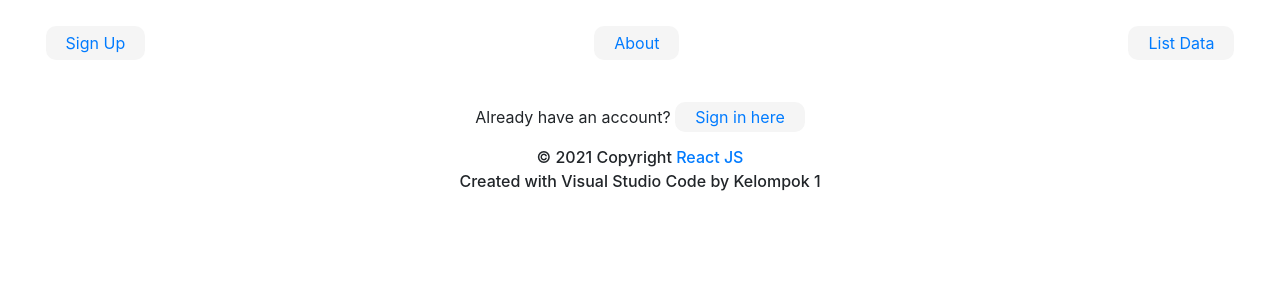
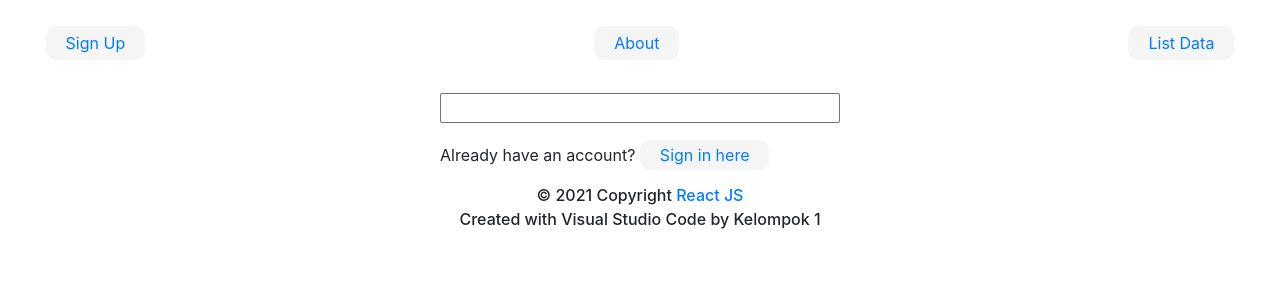
Before and after one commit to PTP-JR/kel-1, a React (Create React App) app: page /sign-up in a window 1280 px wide. Shown: the top 300 px of the page. Built offline with nearby package versions, Linux system fonts and the light colour scheme.

Commit message:
add label sign up

```diff
--- a/src/components/SignUp.js
+++ b/src/components/SignUp.js
@@ -4,6 +4,10 @@ function SignUp() {
     return (
         <div>
             <form>
+
+                <label></label>
+                <input></input>
+
                 <div className="sign-login">
                     <p>Already have an account? <Link to="/login" id="link">Sign in here</Link></p>
                 </div>
```
